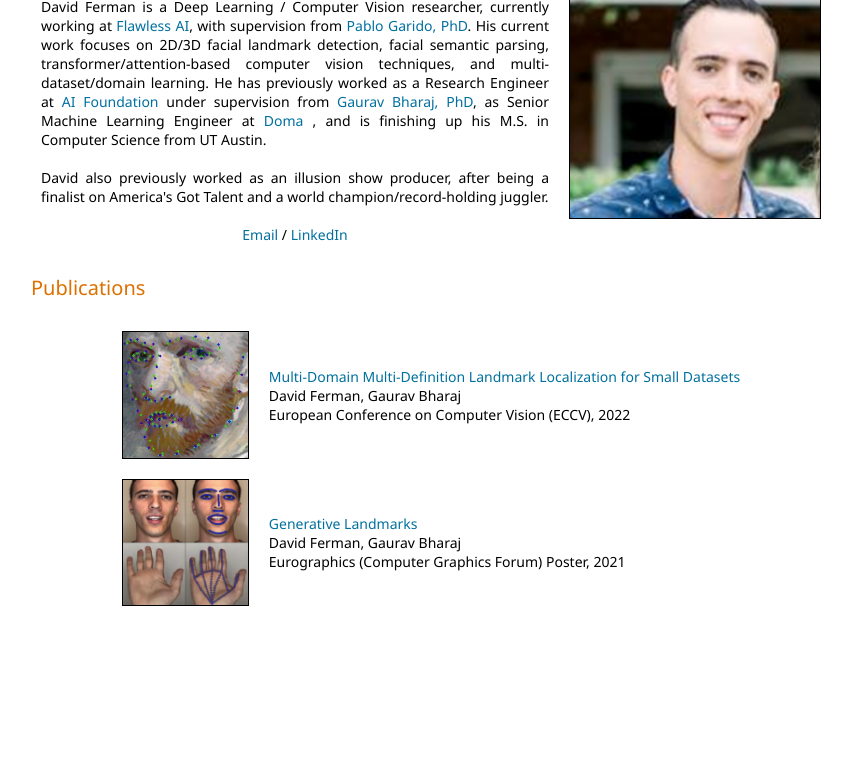
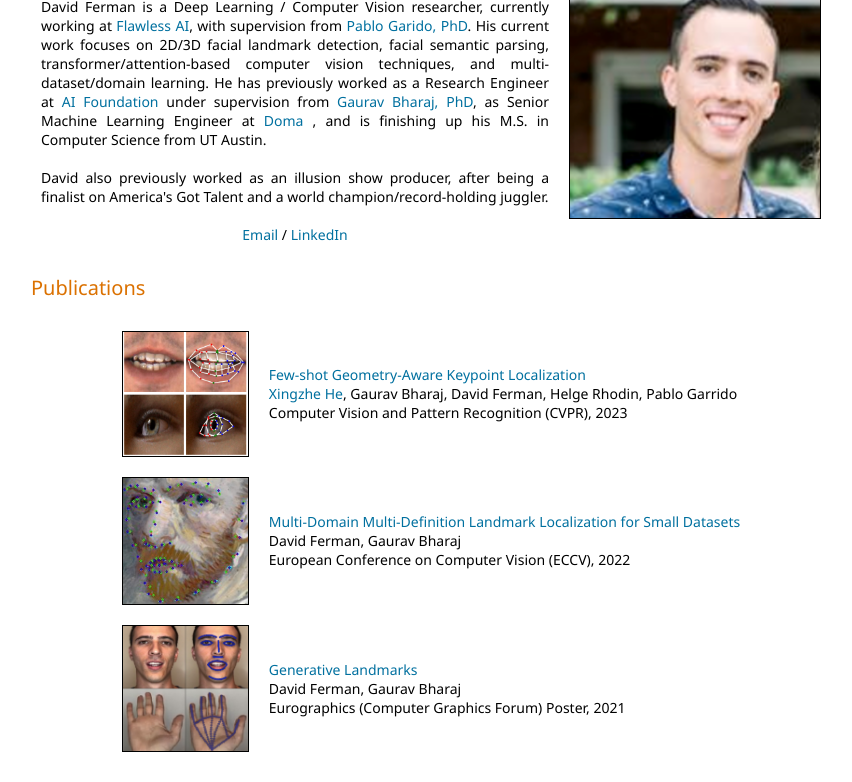
Before and after one commit to davidcferman/davidcferman.github.io, a plain HTML site: page index.html in a window 1280 px wide. Shown: the part 86-868 px from the top of the page, without its empty margins (209-1061 px from the left). Before the commit the page ends 800 px from the top, so only its background shows below. Drawn offline with Linux system fonts and the light colour scheme.

Commit message:
cvpr 2023

```diff
--- a/index.html
+++ b/index.html
@@ -53,6 +53,16 @@
     <table border="0">
       <tr>
         <td>
+          <img src="papers/geo-keypoint-cvpr-2023.png" border="1" width="125">
+        </td>
+        <td>
+          <a href="https://xingzhehe.github.io/FewShot3DKP/">Few-shot Geometry-Aware Keypoint Localization</a>
+          <br> <a href="https://xingzhehe.github.io/">Xingzhe He</a>, Gaurav Bharaj, David Ferman, Helge Rhodin, Pablo Garrido
+          <br>Computer Vision and Pattern Recognition (CVPR), 2023<br>
+        </td>
+      </tr>
+      <tr>
+        <td>
           <img src="papers/mdmd-2022.png" border="1" width="125">
         </td>
         <td>
```
Also changed, not shown: papers/geo-keypoint-cvpr-2023.png (added).
